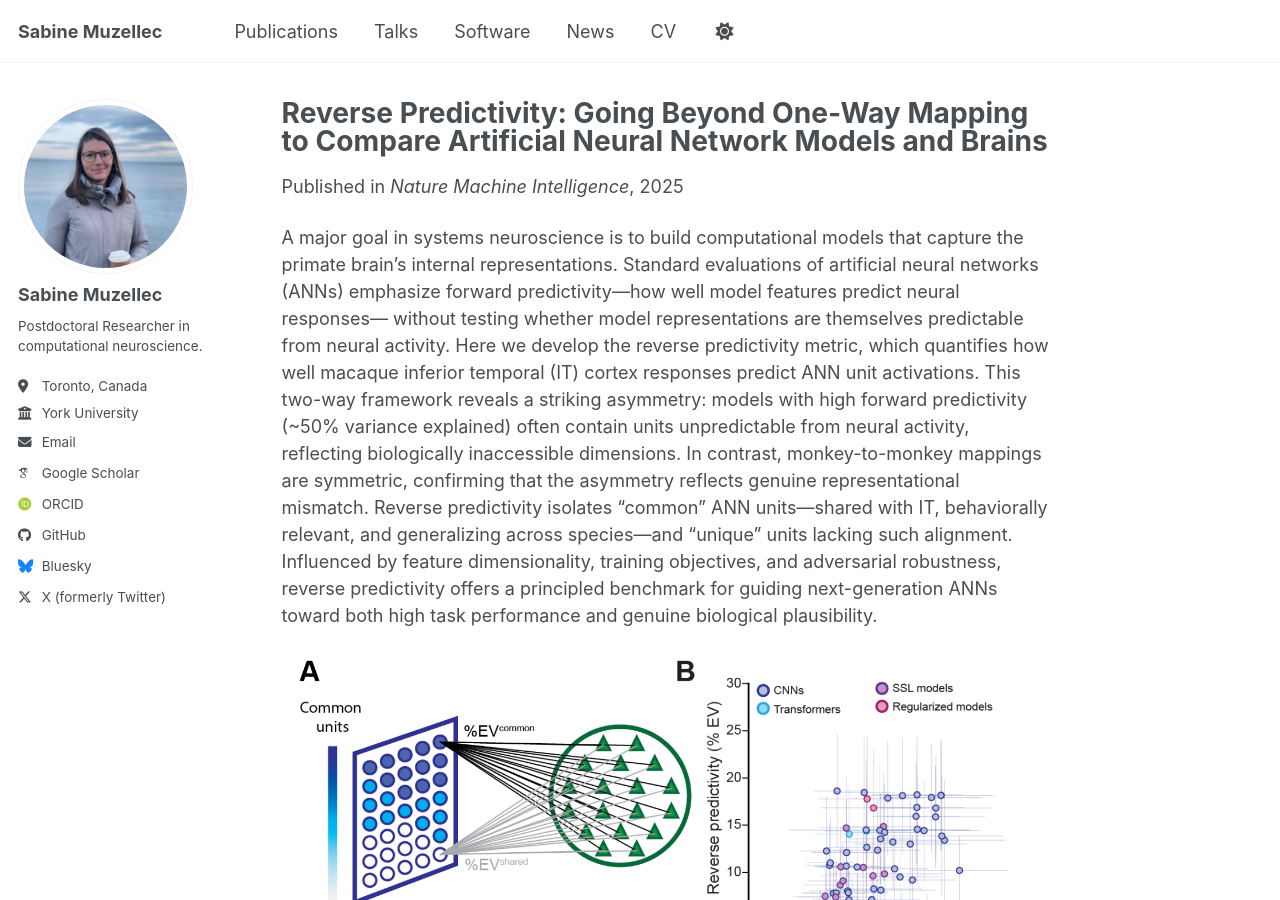
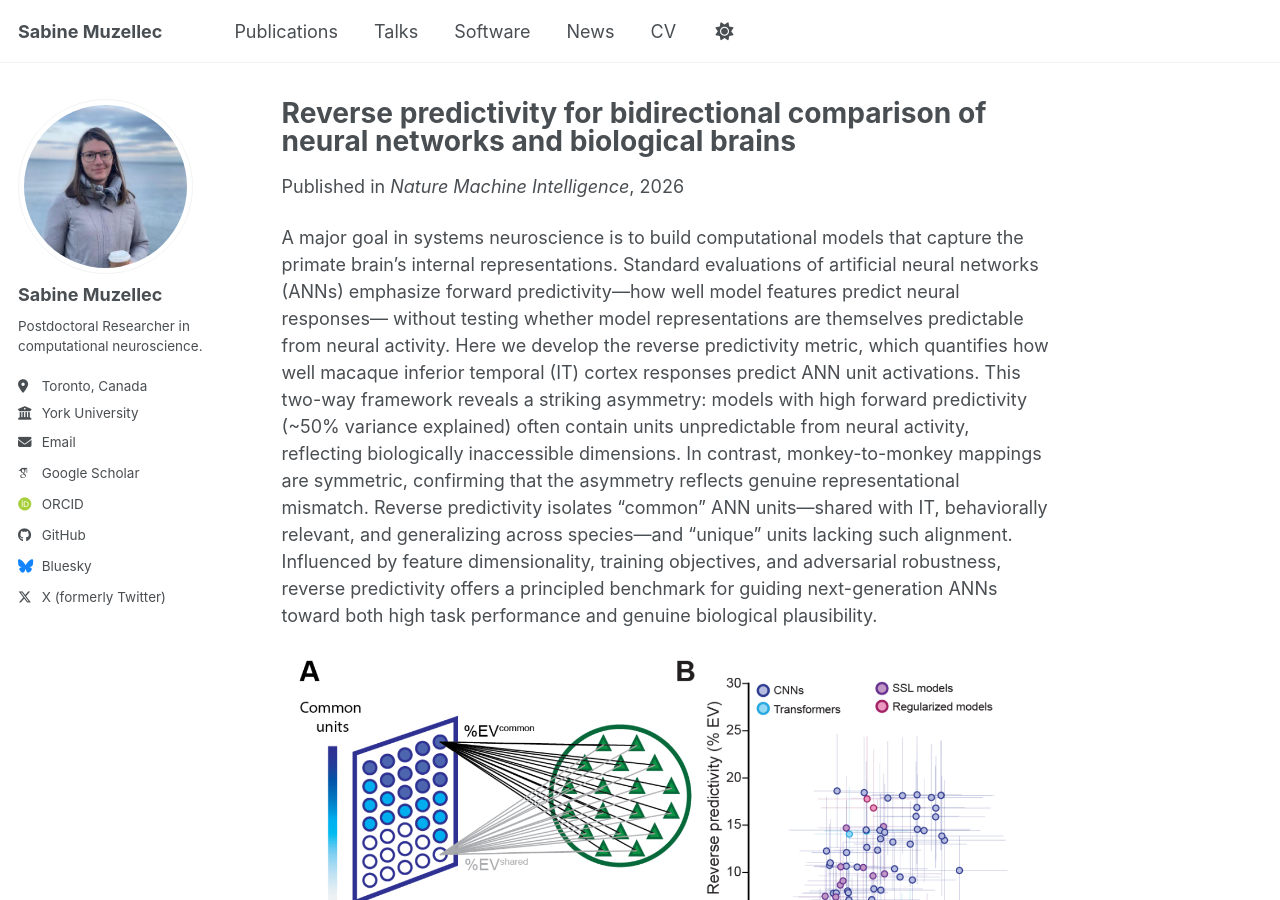
Before and after one commit to S4b1n3/S4b1n3.github.io, a Jekyll site: the page built from _publications/reverse_predictivity.md, in a window 1280 px wide and 900 px high. Built offline with Jekyll 4.4.1, drawn with Linux system fonts in a browser that asks for light colours; some web fonts are replaced; a script bundle is joined from its source files by our own code; library files that are not in the unit come from our copies.

Commit message:
update publications v2

```diff
--- a/_publications/reverse_predictivity.md
+++ b/_publications/reverse_predictivity.md
@@ -1,10 +1,10 @@
 ---
-title: "Reverse Predictivity: Going Beyond One-Way Mapping to Compare Artificial Neural Network Models and Brains"
+title: "Reverse predictivity for bidirectional comparison of neural networks and biological brains"
 collection: publications
 category: manuscripts
 permalink: /publication/reverse_predictivity
 excerpt: 'We introduce reverse predictivity, a new metric that complements traditional forward predictivity by testing bidirectional alignment (how well ANN representations can be predicted by macaque IT activity). While monkey-to-monkey and same-architecture ANN initializations show symmetry, ANNs exhibit a striking asymmetry with IT, and we identify factors (such as adversarial training) that reduce these non-IT-aligned representational dimensions and improve ANN–brain alignment. See the associated talk <a href="/talks/reverse_pred_vss" target="_blank" rel="noopener">here</a>.'
-date: 2025-08-11
+date: 2026-03-25
 venue: 'Nature Machine Intelligence'
 paperurl: 'https://www.nature.com/articles/s42256-026-01204-0'
 codeurl: "https://github.com/vital-kolab/reverse_pred"
```
Also changed, not shown: _publications/e_i_cor.md (+1 -1 lines), _publications/e_i_cor_cosyne.md (+2 -2 lines).
